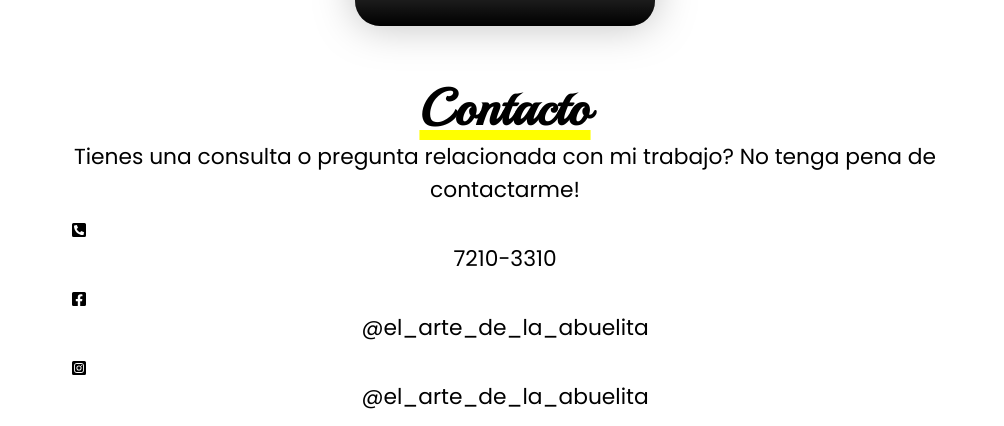
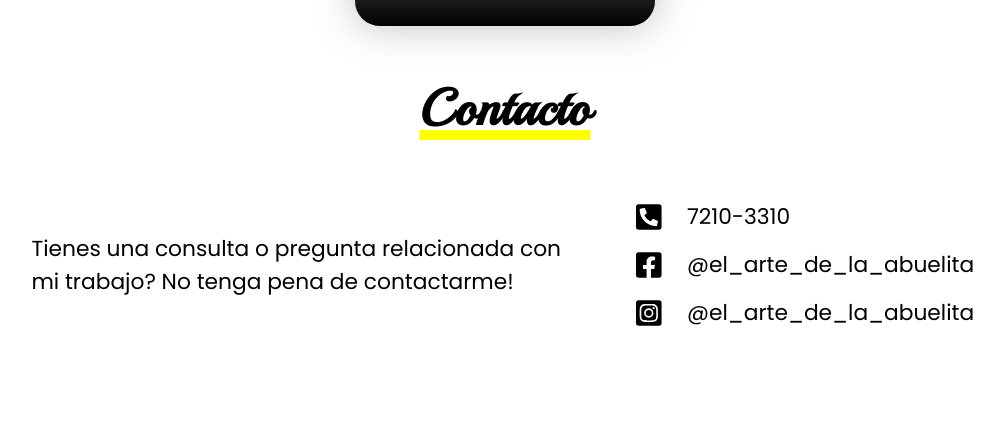
Before and after one commit to codeyStein/el-arte-de-la-abuelita, a Next.js app: page / in a window 1280 px wide. Shown: the part 1357-1783 px from the top of the page, without its empty margins (135-1139 px from the left). After the commit the page ends 1686 px from the top, so only its background shows below. Built offline with nearby package versions, Linux system fonts and the light colour scheme; grey boxes are pictures that could not be loaded.

Commit message:
Contact Section

```diff
--- a/components/Contact.js
+++ b/components/Contact.js
@@ -31,7 +31,7 @@ export default function Contact() {
 
         return (
                 <figure key={provider.name} >
-                    <Icon />
+                    <Icon size={30} />
                     <Text style="mini" label={provider.label} />
                 </figure>
         )
@@ -42,7 +42,7 @@ export default function Contact() {
         <section className="contact">
             <Header label="Contacto" primary={false} />
 
-            <div className="main">
+            <div className="contact_container">
                 <Text style="mini" label="Tienes una consulta o pregunta relacionada con mi trabajo? No tenga pena de contactarme!" />
                 <div>
                     {contacts}
--- a/pages/_app.js
+++ b/pages/_app.js
@@ -2,6 +2,7 @@ import '../styles/globals.css'
 import '../styles/navbar.css'
 import '../styles/header.css'
 import '../styles/shop.css'
+import '../styles/contact.css'
 
 export default function App({ Component, pageProps }) {
   return <Component {...pageProps} />
--- /dev/null
+++ b/styles/contact.css
@@ -0,0 +1,37 @@
+.contact {
+    display: flex;
+    flex-direction: column;
+}
+
+.contact_container {
+    display: flex;
+    flex-direction: row;
+    column-gap: 60px;
+}
+
+.contact_container div {
+    display: flex;
+    flex-direction: column;
+    justify-content: center;
+    row-gap: 15px;
+}
+
+.contact figure {
+    display: flex;
+    column-gap: 25px;
+    flex-direction: row;
+    align-items: center;
+    margin: 0;
+}
+
+.contact p {
+    text-align: left;
+    display: flex;
+    align-items: center;
+}
+
+@media only screen and (max-width: 900px) { .contact_container div { row-gap: 5px } }
+@media only screen and (max-width: 600px) {
+    .contact_container { flex-direction: column }
+    .contact_container { row-gap: 30px }
+}
```
